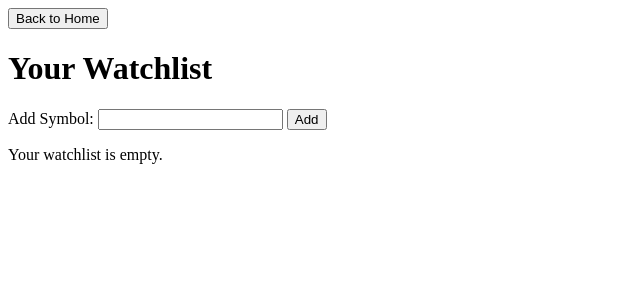
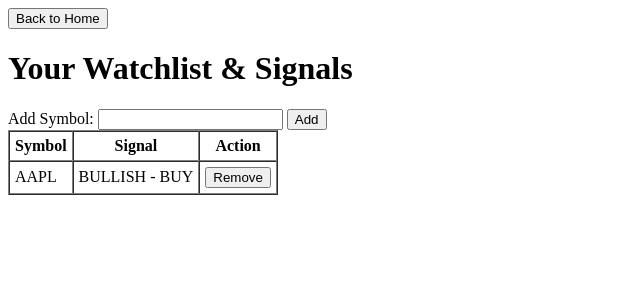
Before and after one commit to stonklord84/stock_analysis, a Flask app: page /watchlist in a window 1280 px wide. Shown: the top 300 px of the page, without its empty margins (0-640 px from the left). Run offline with Flask 3, Linux system fonts and the light colour scheme; a user stored in the database is signed in; data comes from the database, SQL or seed files in the repository.

Commit message:
Update watchlist.html

```diff
--- a/templates/watchlist.html
+++ b/templates/watchlist.html
@@ -8,7 +8,7 @@
         <button>Back to Home</button>
     </a>
 
-    <h1>Your Watchlist</h1>
+    <h1>Your Watchlist & Signals</h1>
 
     {% with messages = get_flashed_messages() %}
       {% if messages %}
@@ -26,17 +26,25 @@
         <button type="submit">Add</button>
     </form>
 
-    {% if symbols %}
-        <ul>
-        {% for sym in symbols %}
-            <li>
-                {{ sym }}
-                <form action="{{ url_for('remove_from_watchlist', symbol=sym) }}" method="post" style="display:inline;">
-                    <button type="submit">Remove</button>
-                </form>
-            </li>
-        {% endfor %}
-        </ul>
+    {% if signals %}
+        <table border="1" cellpadding="5" cellspacing="0">
+            <tr>
+                <th>Symbol</th>
+                <th>Signal</th>
+                <th>Action</th>
+            </tr>
+            {% for item in signals %}
+            <tr>
+                <td>{{ item.symbol }}</td>
+                <td>{{ item.signal }}</td>
+                <td>
+                    <form action="{{ url_for('remove_from_watchlist', symbol=item.symbol) }}" method="post" style="display:inline;">
+                        <button type="submit">Remove</button>
+                    </form>
+                </td>
+            </tr>
+            {% endfor %}
+        </table>
     {% else %}
         <p>Your watchlist is empty.</p>
     {% endif %}
```
